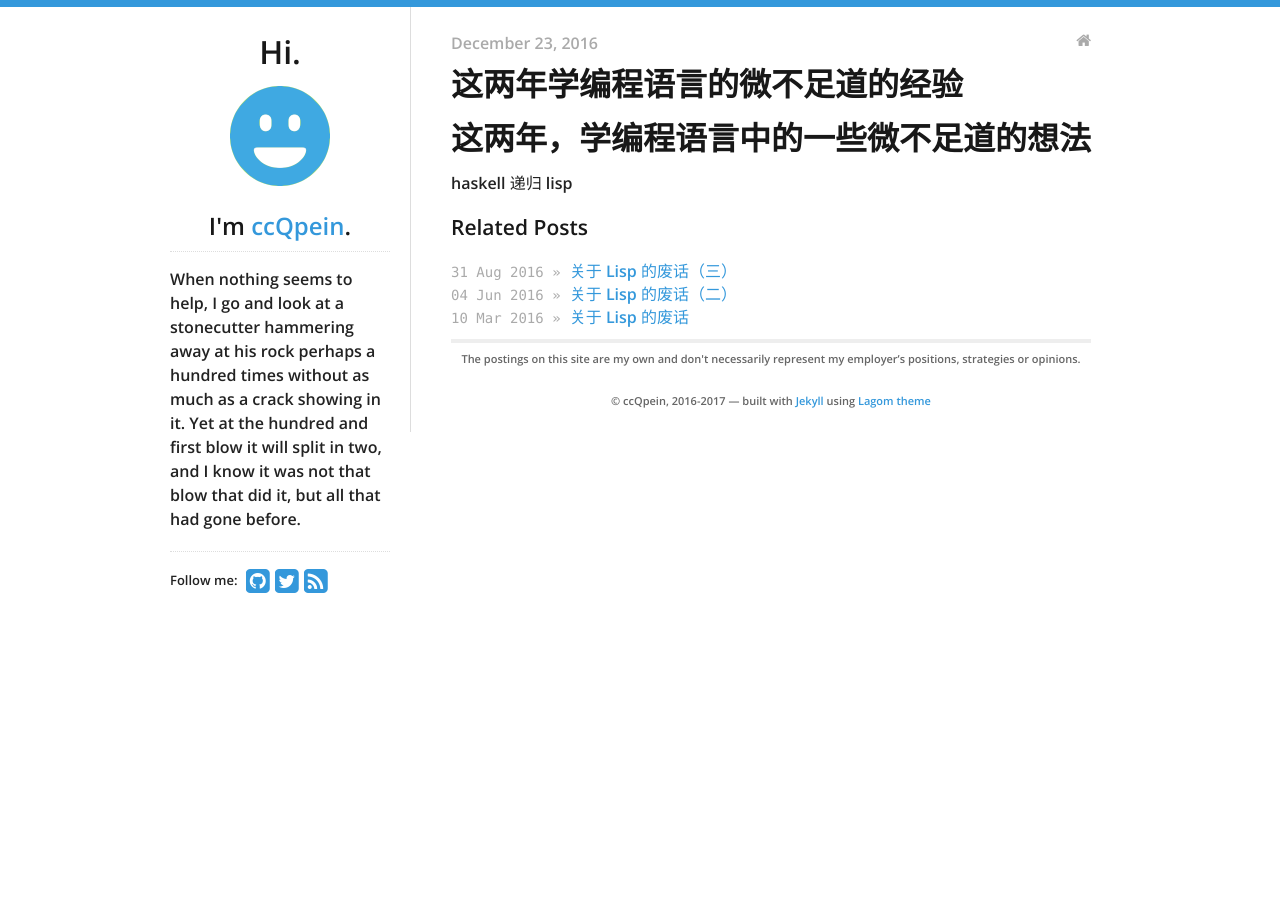
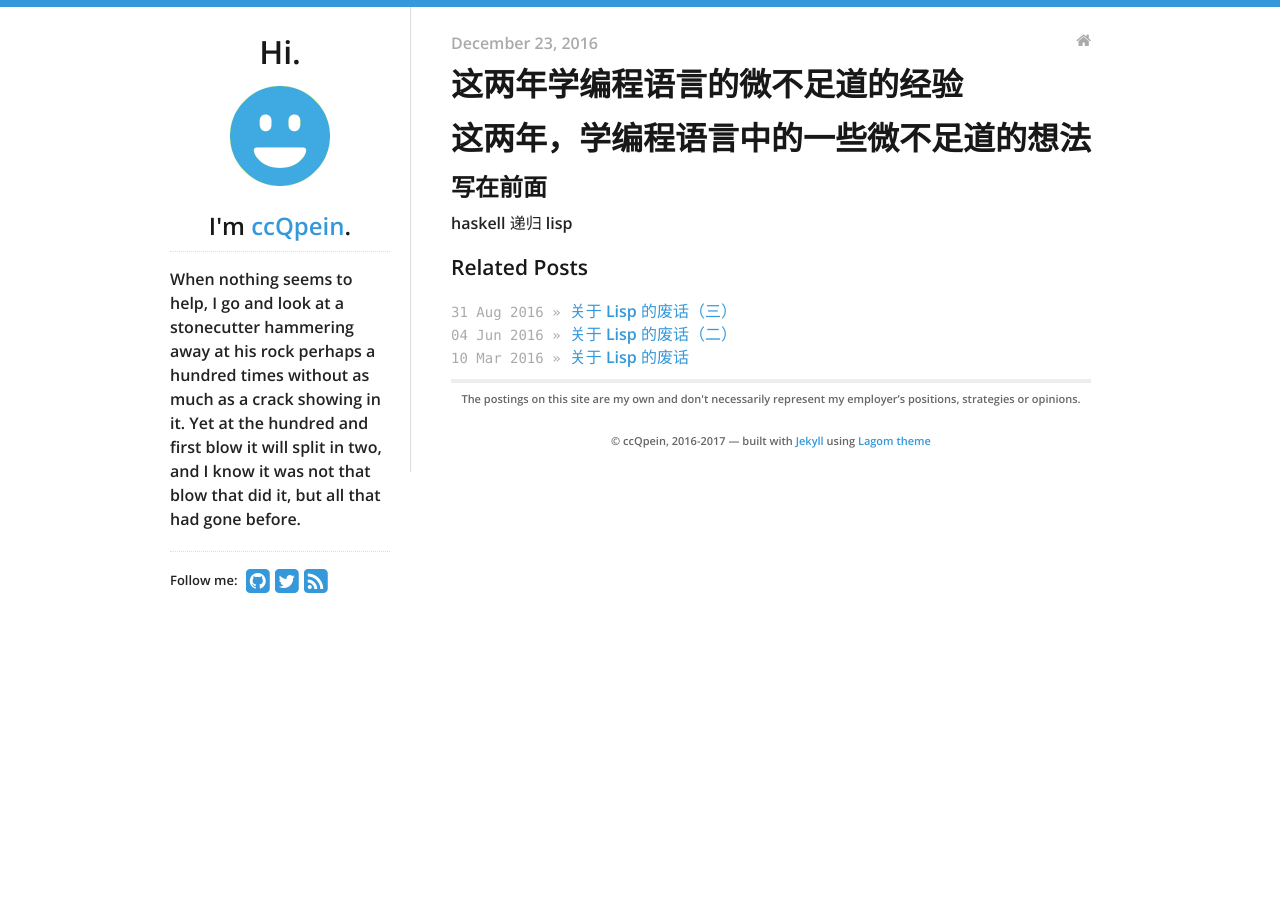
Before and after one commit to ccqpein/ccqpein.github.io, a Jekyll site: the page built from _posts/2016-12-23-这两年学编程语言的微不足道的经验.md, in a window 1280 px wide. Built offline with Jekyll 4.4.1, drawn with Linux system fonts in a browser that asks for light colours; nearby versions of some CDN libraries; our own code applies the rules of GitHub Pages for plain Markdown files.

Commit message:
add a bit

```diff
--- a/_posts/2016-12-23-这两年学编程语言的微不足道的经验.md
+++ b/_posts/2016-12-23-这两年学编程语言的微不足道的经验.md
@@ -1,3 +1,5 @@
 # 这两年，学编程语言中的一些微不足道的想法
 
+## 写在前面
+
 haskell 递归 lisp
```
